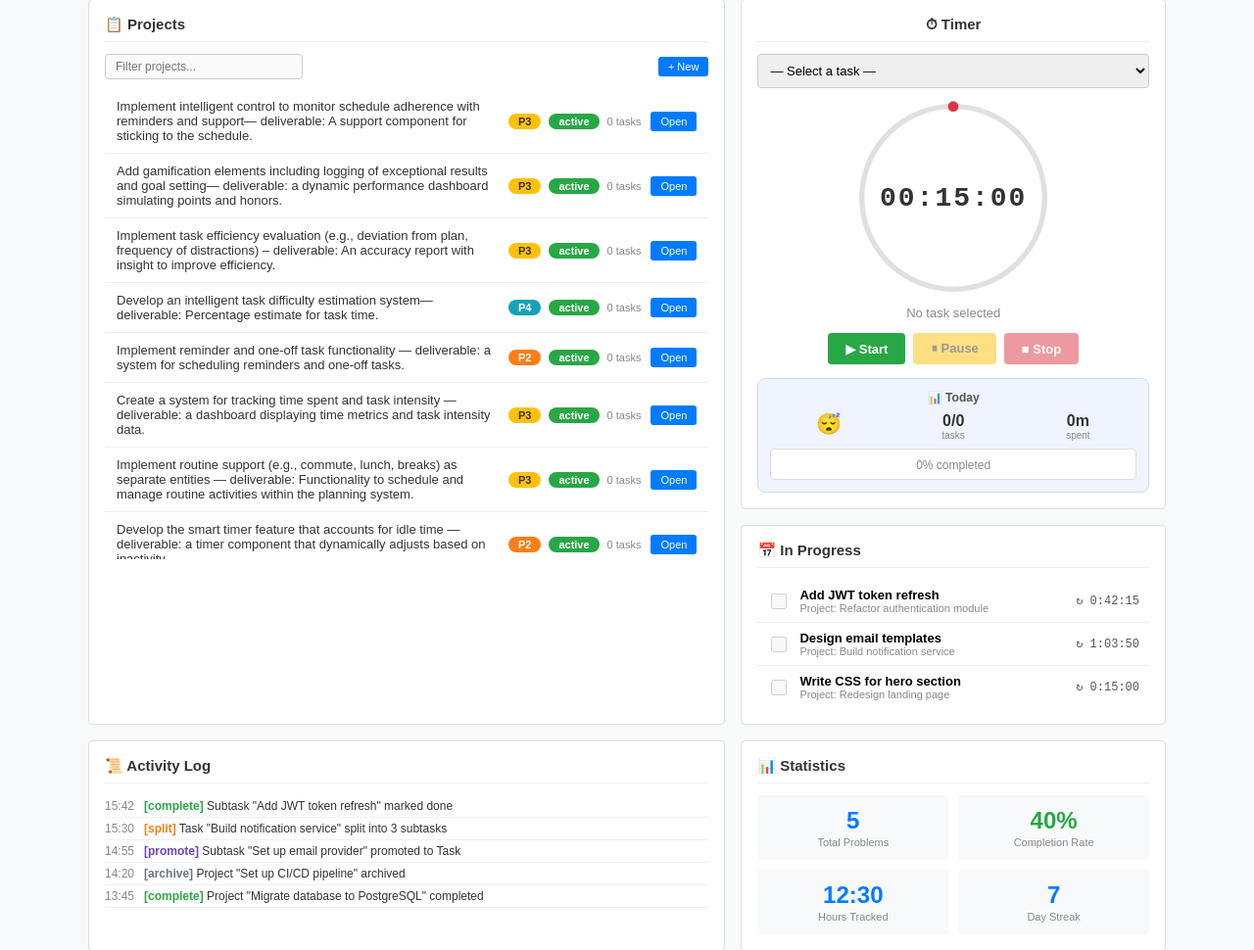
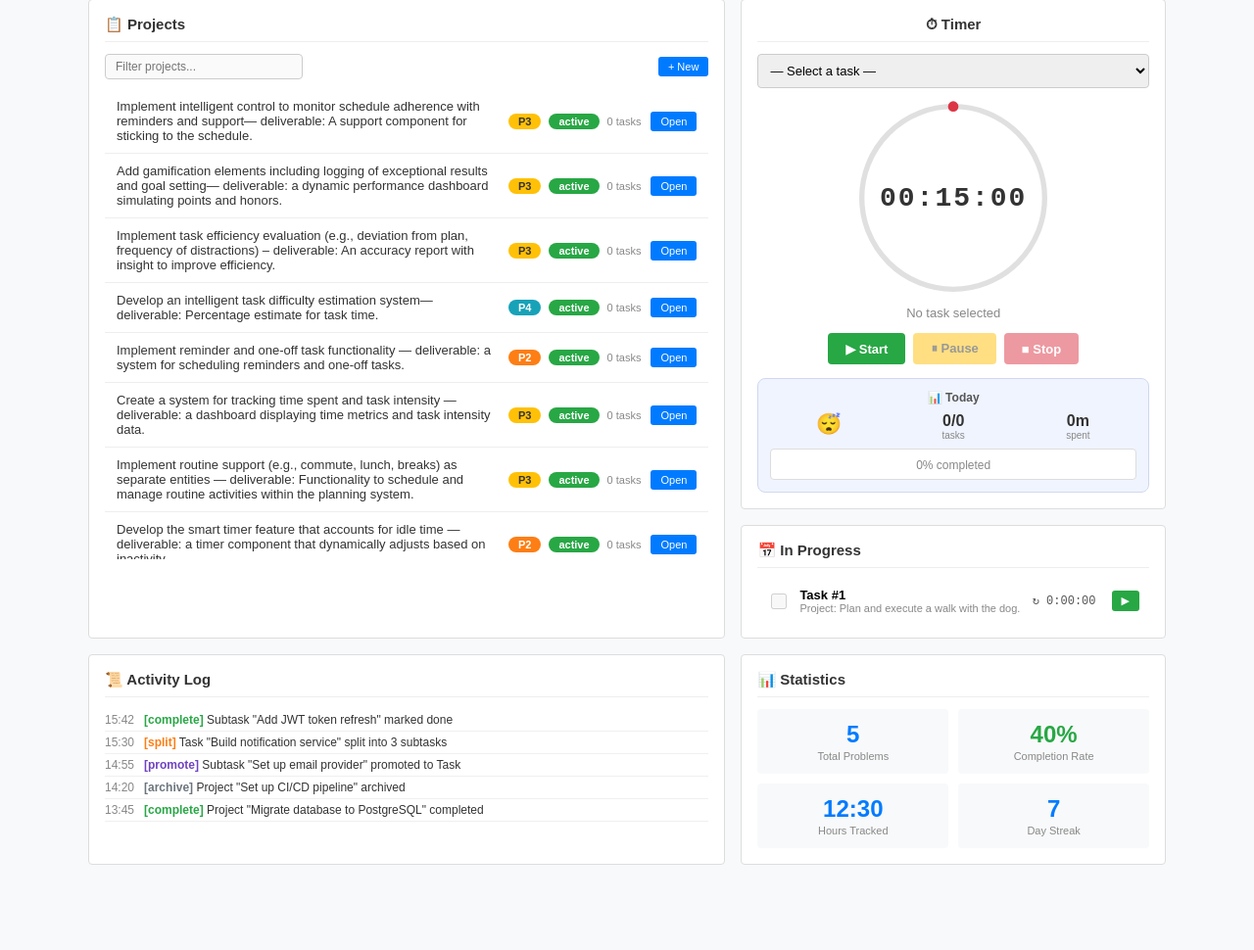
Before and after one commit to bakunobu/aisobes, a Flask app: page / in a window 1280 px wide. Shown: the part 21-991 px from the top of the page at 98% size. After the commit the page ends 904 px from the top, so only its background shows below. Run offline with Flask 3, Linux system fonts and the light colour scheme; data comes from the database, SQL or seed files in the repository; data that the repository does not hold is empty.

Commit message:
added run to task

```diff
--- a/app.py
+++ b/app.py
@@ -43,6 +43,16 @@ import models  # noqa: E402,F401
 # ===========================================================================
 # Helpers
 # ===========================================================================
+
+
+def _format_elapsed(seconds: int) -> str:
+    """Format seconds as H:MM:SS string (e.g. '0:42:15')."""
+    if not seconds:
+        return "0:00:00"
+    h = seconds // 3600
+    m = (seconds % 3600) // 60
+    s = seconds % 60
+    return f"{h}:{m:02d}:{s:02d}"
 
 
 def _get_or_create_tag(name: str) -> "models.Tag":
@@ -132,7 +142,20 @@ def home():
     projects = models.Project.query.filter_by(is_deleted=False).order_by(
         models.Project.created.desc()
     ).all()
-    return render_template("home.html", projects=projects)
+    in_progress_tasks = (
+        models.Task.query
+        .filter_by(is_deleted=False, is_completed=False, is_archived=False)
+        .filter(models.Task.first_run.isnot(None))
+        .order_by(models.Task.first_run.desc())
+        .limit(10)
+        .all()
+    )
+    return render_template(
+        "home.html",
+        projects=projects,
+        in_progress_tasks=in_progress_tasks,
+        format_elapsed=_format_elapsed,
+    )
 
 
 # ===========================================================================
--- a/static/timer.js
+++ b/static/timer.js
@@ -448,6 +448,14 @@
     get currentTaskName() {
       return currentTaskName;
     },
+    selectAndStart: function(taskId, subtaskId, taskName, estimatedSeconds) {
+      Timer.selectTask(taskId, subtaskId, taskName, estimatedSeconds);
+      setTimeout(function() {
+        if (startBtn && !startBtn.disabled) {
+          startBtn.click();
+        }
+      }, 100);
+    },
   };
 
   // Boot when DOM is ready
--- a/templates/home.html
+++ b/templates/home.html
@@ -385,30 +385,24 @@
         <div class="card schedule-block">
             <div class="card-title">📅 In Progress</div>
             <div class="schedule-list">
-                <div class="schedule-item">
-                    <input type="checkbox" class="cb-sm" disabled>
-                    <div class="info">
-                        <div class="subtitle">Add JWT token refresh</div>
-                        <div class="parent-info">Project: Refactor authentication module</div>
+                {% if in_progress_tasks %}
+                    {% for task in in_progress_tasks %}
+                    <div class="schedule-item">
+                        <input type="checkbox" class="cb-sm" disabled>
+                        <div class="info">
+                            <div class="subtitle">Task #{{ task.id }}</div>
+                            <div class="parent-info">Project: {{ task.project.description }}</div>
+                        </div>
+                        <span class="elapsed">↻ {{ format_elapsed(task.total_time_spent or 0) }}</span>
+                        <button class="btn-sm"
+                                style="background:#28a745;margin-left:6px;flex-shrink:0;"
+                                onclick="Timer.selectAndStart({{ task.id }}, null, 'Task #{{ task.id }}', {{ task.estimated_time or 0 }}); return false;"
+                                title="Start timer for this task">▶</button>
                     </div>
-                    <span class="elapsed">↻ 0:42:15</span>
-                </div>
-                <div class="schedule-item">
-                    <input type="checkbox" class="cb-sm" disabled>
-                    <div class="info">
-                        <div class="subtitle">Design email templates</div>
-                        <div class="parent-info">Project: Build notification service</div>
-                    </div>
-                    <span class="elapsed">↻ 1:03:50</span>
-                </div>
-                <div class="schedule-item">
-                    <input type="checkbox" class="cb-sm" disabled>
-                    <div class="info">
-                        <div class="subtitle">Write CSS for hero section</div>
-                        <div class="parent-info">Project: Redesign landing page</div>
-                    </div>
-                    <span class="elapsed">↻ 0:15:00</span>
-                </div>
+                    {% endfor %}
+                {% else %}
+                    <div class="empty-state">No tasks in progress. Start a timer to begin tracking.</div>
+                {% endif %}
             </div>
         </div>
 
```
